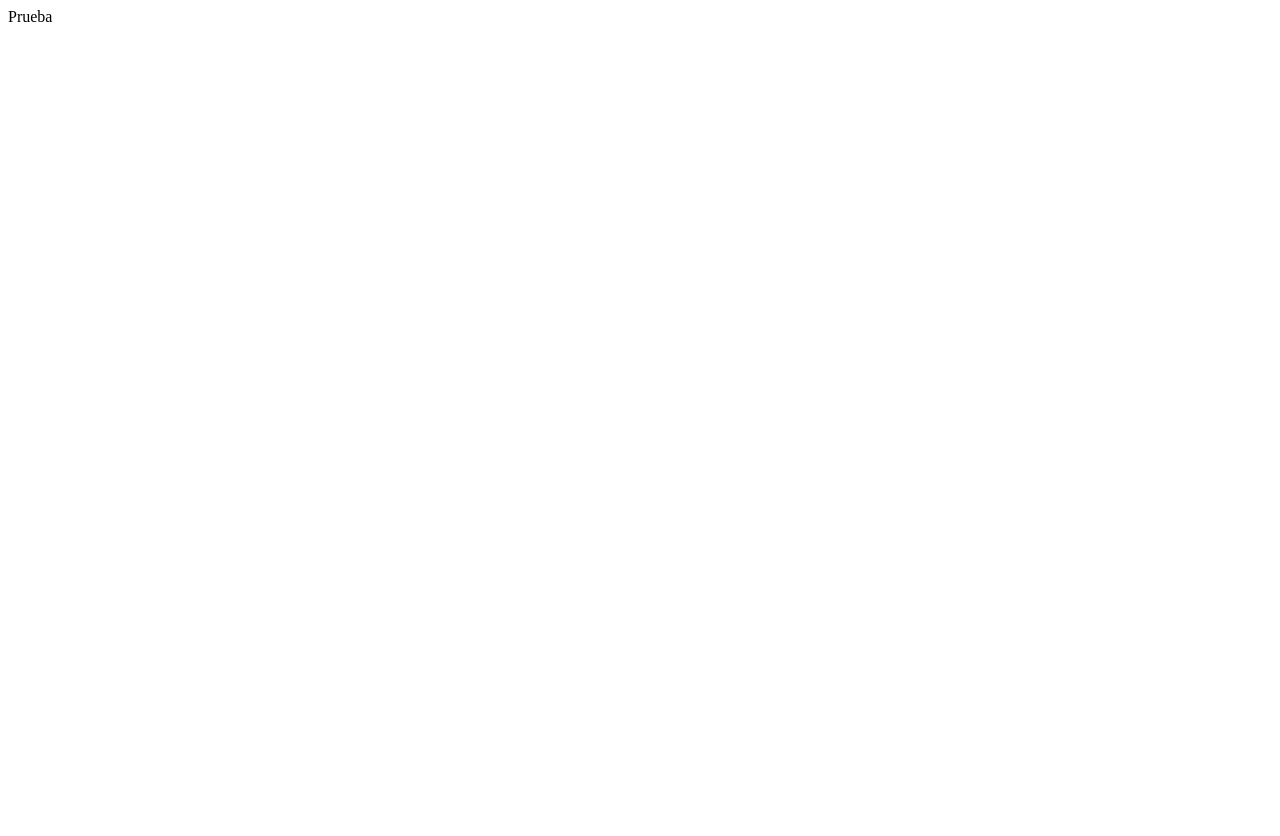
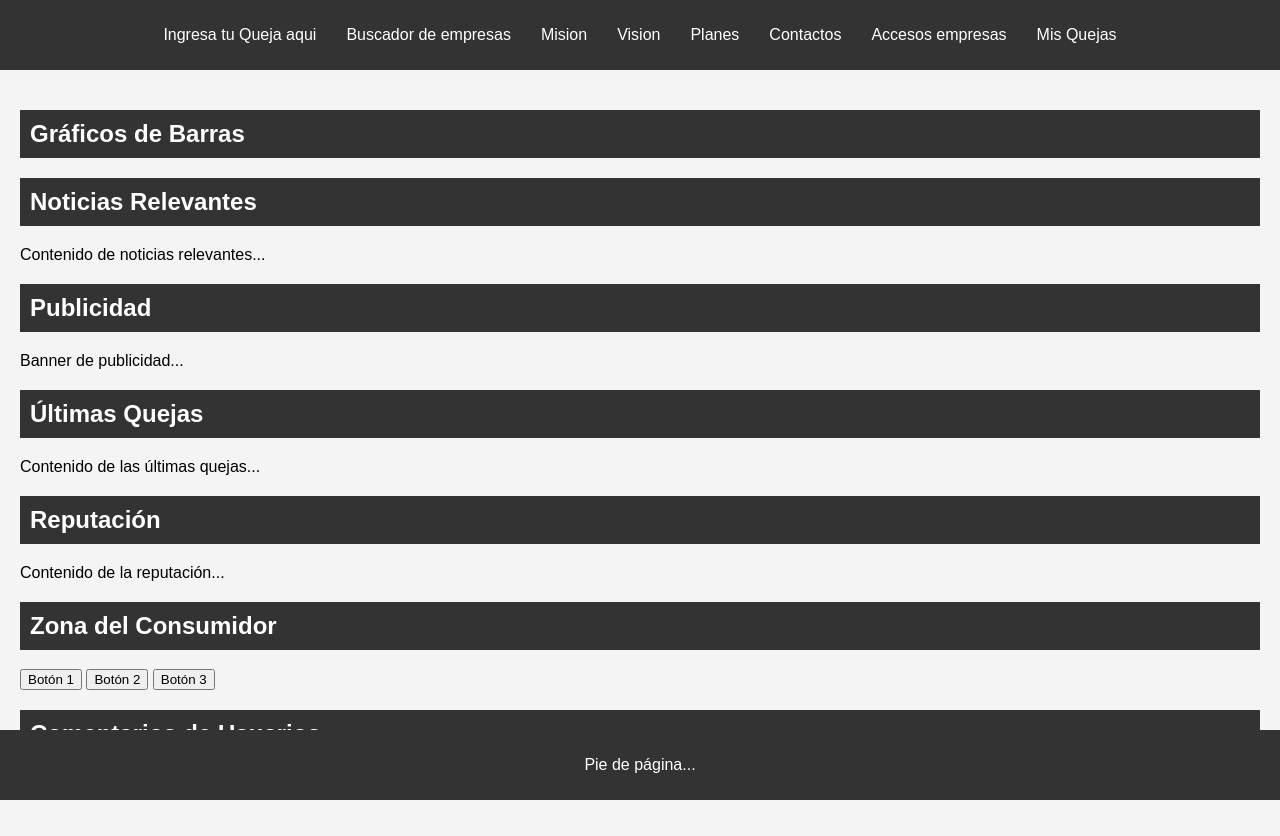
Before and after one commit to CharlieZaa91/oigotuqueja, a PHP site: page / in a window 1280 px wide. Before the commit the page is almost empty. Before the commit the page ends 22 px from the top, so only its background shows below. Run offline with PHP 8.4, Linux system fonts and the light colour scheme.

Commit message:
Haciendo cambios en index.php

```diff
--- a/index.php
+++ b/index.php
@@ -1,5 +1,65 @@
-<?php
+<!DOCTYPE html>
+<html lang="es">
 
-echo "Prueba";
+<head>
+    <meta charset="UTF-8">
+    <meta name="viewport" content="width=device-width, initial-scale=1.0">
+    <title>Interfaz de Usuario</title>
+    <link rel="stylesheet" href="public/css/styles.css">
+</head>
 
-?>
+<body>
+    <header>
+        <nav>
+            <ul>
+                <li><a href="#">Ingresa tu Queja aqui</a></li>
+                <li><a href="#">Buscador de empresas</a></li>
+                <li><a href="#">Mision</a></li>
+                <li><a href="#">Vision</a></li>
+                <li><a href="#">Planes</a></li>
+                <li><a href="#">Contactos</a></li>
+                <li><a href="#">Accesos empresas</a></li>
+                <li><a href="#">Mis Quejas</a></li>
+            </ul>
+        </nav>
+    </header>
+    <main>
+        <section class="charts">
+            <h2>Gráficos de Barras</h2>
+            <div class="chart" id="chart1"></div>
+            <div class="chart" id="chart2"></div>
+            <div class="chart" id="chart3"></div>
+        </section>
+        <section class="news">
+            <h2>Noticias Relevantes</h2>
+            <p>Contenido de noticias relevantes...</p>
+        </section>
+        <section class="advertisement">
+            <h2>Publicidad</h2>
+            <p>Banner de publicidad...</p>
+        </section>
+        <section class="complaints">
+            <h2>Últimas Quejas</h2>
+            <p>Contenido de las últimas quejas...</p>
+        </section>
+        <section class="reputation">
+            <h2>Reputación</h2>
+            <p>Contenido de la reputación...</p>
+        </section>
+        <section class="consumer-zone">
+            <h2>Zona del Consumidor</h2>
+            <button>Botón 1</button>
+            <button>Botón 2</button>
+            <button>Botón 3</button>
+        </section>
+        <section class="user-comments">
+            <h2>Comentarios de Usuarios</h2>
+            <p>Contenido de comentarios de usuarios...</p>
+        </section>
+    </main>
+    <footer>
+        <p>Pie de página...</p>
+    </footer>
+</body>
+
+</html>
--- /dev/null
+++ b/public/css/styles.css
@@ -0,0 +1,57 @@
+
+body {
+    font-family: Arial, sans-serif;
+    margin: 0;
+    padding: 0;
+    background-color: #f4f4f4;
+}
+
+header {
+    background-color: #333;
+    color: #fff;
+    padding: 10px 0;
+}
+
+nav ul {
+    list-style: none;
+    padding: 0;
+    display: flex;
+    justify-content: center;
+}
+
+nav ul li {
+    margin: 0 15px;
+}
+
+nav ul li a {
+    color: #fff;
+    text-decoration: none;
+}
+
+main {
+    padding: 20px;
+}
+
+section {
+    margin-bottom: 20px;
+}
+
+section h2 {
+    background-color: #333;
+    color: #fff;
+    padding: 10px;
+}
+
+.grafico {
+    margin-bottom: 10px;
+}
+
+footer {
+    background-color: #333;
+    color: #fff;
+    text-align: center;
+    padding: 10px 0;
+    position: fixed;
+    width: 100%;
+    bottom: 0;
+}
```
Also changed, not shown: public/css/style.css (deleted).
